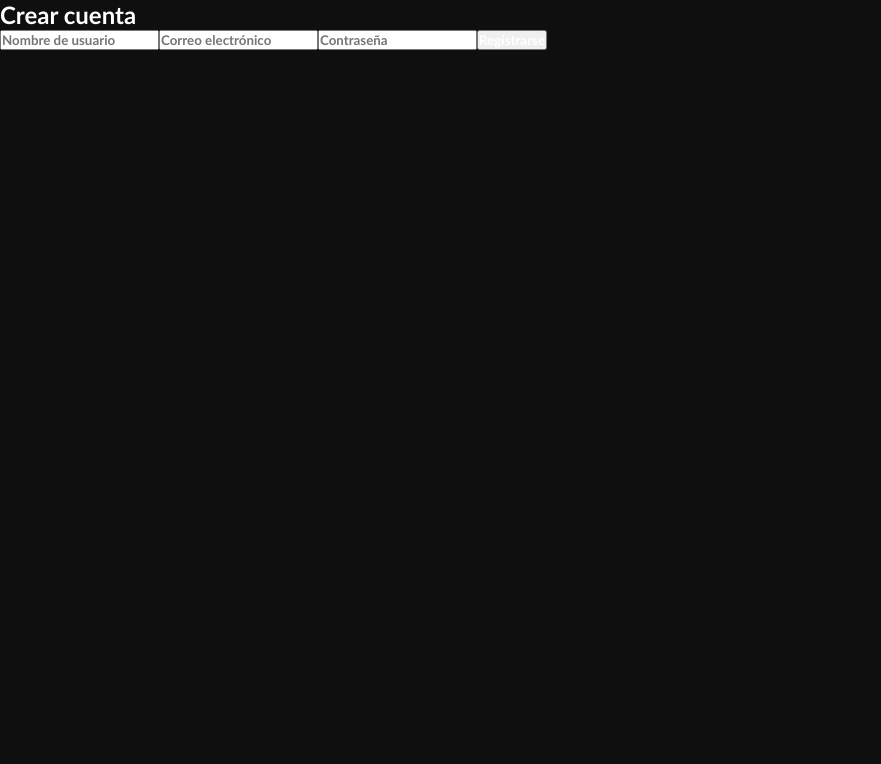
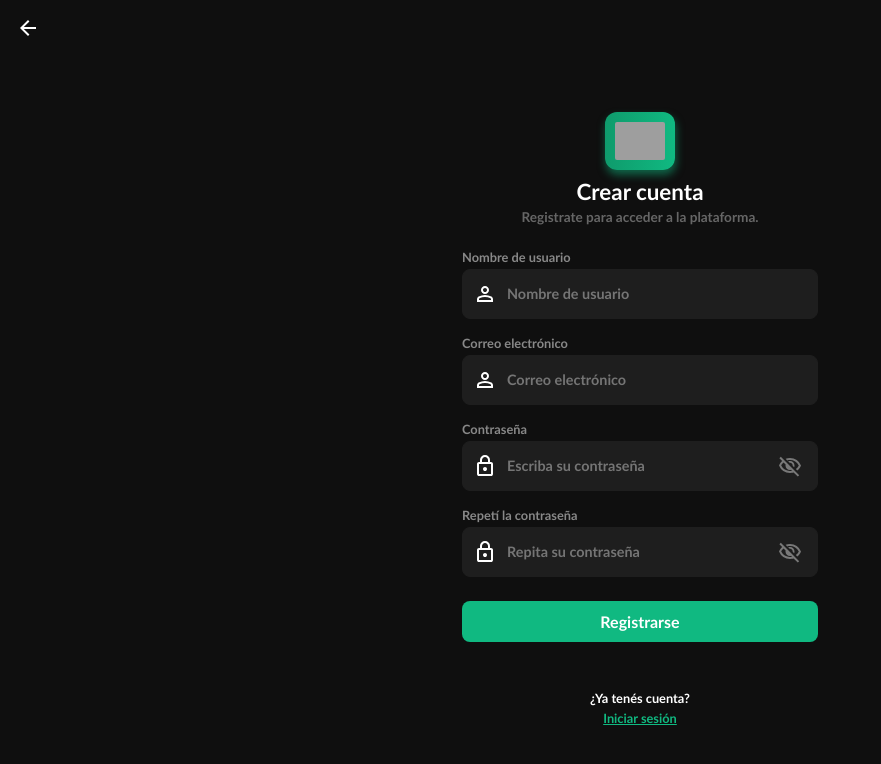
Before and after one commit to elmartuki/stremuGames-Front, a React (Vite) app: page /registro in a window 1280 px wide. Shown: the top 764 px of the page, without its empty margins (0-881 px from the left). Built offline with nearby package versions, Linux system fonts and the light colour scheme; no server answers; grey boxes are pictures that could not be loaded.

Commit message:
Style(formulario-registro): Se mejorar validaciones, estilos y experiencia de usuario en el registro

```diff
--- a/src/componets/auth/Login.jsx
+++ b/src/componets/auth/Login.jsx
@@ -9,6 +9,7 @@ import lock from "../../icons/lock.svg";
 import visibility_off from "../../icons/visibility_off.svg";
 import visibility from "../../icons/visibility.svg";
 import logoutWhite from "../../icons/logoutWhite.svg";
+import errorIcon from "../../icons/error.svg";
 
 import "../../css/parthnerPage.css";
 import "../../css/loginUsuarios.css";
@@ -24,9 +25,17 @@ export default function Login() {
   const handleSubmit = async (event) => {
     event.preventDefault();
     setErrorLogin("");
+    if (!form.usuario_email.trim() && !form.password.trim()) {
+      setErrorLogin("Escriba su usuario/email y su contraseña");
+      return;
+    }
 
-    if (!form.usuario_email.trim() || !form.password.trim()) {
-      setErrorLogin("Usuario/Email o contraseña incorrectos");
+    if (!form.usuario_email.trim()) {
+      setErrorLogin("Escriba su usuario/email");
+      return;
+    }
+    if (!form.password.trim()) {
+      setErrorLogin("Escriba su contraseña");
       return;
     }
 
@@ -143,9 +152,12 @@ export default function Login() {
                 </div>
               </div>
               {errorLogin && (
-                <p className="login-form__error login-form__error--center">
-                  {errorLogin}
-                </p>
+                <>
+                  <div className="login-form__error login-form__error--center">
+                    <img src={errorIcon} />
+                    <p>{errorLogin}</p>
+                  </div>
+                </>
               )}
 
               <button type="submit" className="login-form__submit">
@@ -158,7 +170,7 @@ export default function Login() {
 
         <footer className="login-footer">
           <p className="login-footer__text">¿Aún no tienes cuenta?</p>
-          <a href="" className="login-footer__link">
+          <a href="/registro" className="login-footer__link">
             Regístrate ahora
           </a>
         </footer>
--- a/src/componets/auth/Register.jsx
+++ b/src/componets/auth/Register.jsx
@@ -1,6 +1,14 @@
-import React, { useState } from "react";
+import React, { use, useEffect, useState } from "react";
 import clientAxios from "../../utils/clientAxios";
 import { useNavigate } from "react-router-dom";
+import "../../css/loginUsuarios.css";
+import back from "../../icons/back.svg";
+import joystick from "../../icons/joystick.svg";
+import user from "../../icons/user.svg";
+import lock from "../../icons/lock.svg";
+import visibility_off from "../../icons/visibility_off.svg";
+import visibility from "../../icons/visibility.svg";
+import errorIcon from "../../icons/error.svg";
 
 export default function Register() {
   const navigate = useNavigate();
@@ -9,27 +17,62 @@ export default function Register() {
     nombreUsuario: "",
     email: "",
     password: "",
+    repeatPassword: "",
   });
-
+  const [showMessage, setShowmessage] = useState("");
   const [error, setError] = useState("");
   const [loading, setLoading] = useState(false);
-
+  const [mostrarPassword, setMostrarPassword] = useState(false);
+  const [mostrarRepeatPassword, setMostrarRepeatPassword] = useState(false);
+  const [success, setSuccess] = useState(false);
   const handleChange = (e) => {
     setForm({
       ...form,
       [e.target.name]: e.target.value,
     });
   };
+  useEffect(() => {
+    if (!success) return;
 
+    const timeoutId = setTimeout(() => {
+      navigate("/login");
+    }, 3000);
+
+    return () => clearTimeout(timeoutId);
+  }, [success, navigate]);
   const handleSubmit = async (e) => {
     e.preventDefault();
     setError("");
 
-    if (!form.nombreUsuario || !form.email || !form.password) {
+    if (
+      !form.nombreUsuario &&
+      !form.email &&
+      !form.password &&
+      !form.repeatPassword
+    ) {
       setError("Todos los campos son obligatorios");
       return;
     }
-
+    if (!form.nombreUsuario) {
+      setError("Ingrese su usuario");
+      return;
+    }
+    if (!form.email) {
+      setError("Ingrese su email");
+      return;
+    }
+    if (!form.password) {
+      setError("Ingrese su contraseña");
+      return;
+    }
+    if (!form.repeatPassword) {
+      setError("Te falto repetir tu contraseña");
+      return;
+    }
+    if (form.password !== form.repeatPassword) {
+      setError("Las contraseñas no coinciden");
+      return;
+    }
     if (form.nombreUsuario.length < 3) {
       setError("El nombre de usuario debe tener al menos 3 caracteres");
       return;
@@ -47,17 +90,19 @@ export default function Register() {
     }
 
     try {
-      setLoading(true);
-
-      const response = await clientAxios.post("/usuarios/register", {
+      const data = {
         nombreUsuario: form.nombreUsuario.trim(),
         email: form.email.trim(),
         password: form.password,
-      });
+        repeatPassword: form.repeatPassword,
+      };
+      setLoading(true);
+
+      const response = await clientAxios.post("/usuarios/register", data);
 
       if (response.status === 201) {
-        alert("Usuario registrado correctamente");
-        navigate("/login");
+        setShowmessage("Usuario registrado correctamente");
+        setSuccess(true);
       }
     } catch (err) {
       setError(err.response?.data?.message || "Error al registrar el usuario");
@@ -67,43 +112,181 @@ export default function Register() {
   };
 
   return (
-    <section className="register-section">
-      <form className="register-form" onSubmit={handleSubmit}>
-        <h2>Crear cuenta</h2>
+    <>
+      <nav className="login-navbar">
+        <button
+          type="button"
+          className="login-navbar__back"
+          onClick={() => navigate(-1)}
+          aria-label="Volver"
+        >
+          <img src={back} alt="Volver" />
+        </button>
+      </nav>
 
+      <section className="login-section">
+        <form className="login-form" onSubmit={handleSubmit}>
+          <div className="login-card">
+            <header className="login-card__header">
+              <img className="login-card__icon" src={joystick} alt="Joystick" />
+              <h2 className="login-card__title">Crear cuenta</h2>
+              <p className="login-card__subtitle">
+                Registrate para acceder a la plataforma.
+              </p>
+            </header>
+
+            <div className="login-form__content">
+              <div className="login-form__field">
+                <label className="login-form__label">Nombre de usuario</label>
+
+                <div className="login-form__input-wrapper">
+                  <img src={user} alt="Usuario" />
                   <input
                     type="text"
                     name="nombreUsuario"
+                    className="login-form__input"
                     placeholder="Nombre de usuario"
                     value={form.nombreUsuario}
                     onChange={handleChange}
-          style={{ color: "black" }}
                   />
+                </div>
+              </div>
 
+              <div className="login-form__field">
+                <label className="login-form__label">Correo electrónico</label>
+
+                <div className="login-form__input-wrapper">
+                  <img src={user} alt="Email" />
                   <input
                     type="text"
                     name="email"
+                    className="login-form__input"
                     placeholder="Correo electrónico"
                     value={form.email}
                     onChange={handleChange}
-          style={{ color: "black" }}
+                  />
+                </div>
+              </div>
+
+              <div className="login-form__field">
+                <label className="login-form__label">Contraseña</label>
+
+                <div className="login-form__input-wrapper">
+                  <img src={lock} alt="Contraseña" />
+
+                  <input
+                    id="password"
+                    type={mostrarPassword ? "text" : "password"}
+                    className="login-form__input"
+                    placeholder="Escriba su contraseña"
+                    value={form.password}
+                    onChange={(e) =>
+                      setForm({
+                        ...form,
+                        password: e.target.value,
+                      })
+                    }
                   />
 
+                  <button
+                    type="button"
+                    className="login-form__toggle-password"
+                    onClick={() => setMostrarPassword(!mostrarPassword)}
+                    aria-label={
+                      mostrarPassword
+                        ? "Ocultar contraseña"
+                        : "Mostrar contraseña"
+                    }
+                  >
+                    <img
+                      src={mostrarPassword ? visibility : visibility_off}
+                      alt={
+                        mostrarPassword
+                          ? "Ocultar contraseña"
+                          : "Mostrar contraseña"
+                      }
+                    />
+                  </button>
+                </div>
+              </div>
+              <div className="login-form__field">
+                <label className="login-form__label">
+                  Repetí la contraseña
+                </label>
+
+                <div className="login-form__input-wrapper">
+                  <img src={lock} alt="Contraseña" />
+
                   <input
-          type="password"
-          name="password"
-          placeholder="Contraseña"
-          value={form.password}
-          onChange={handleChange}
-          style={{ color: "black" }}
+                    id="repeatPassword"
+                    type={mostrarRepeatPassword ? "text" : "password"}
+                    className="login-form__input"
+                    placeholder="Repita su contraseña"
+                    value={form.repeatPassword}
+                    onChange={(e) =>
+                      setForm({
+                        ...form,
+                        repeatPassword: e.target.value,
+                      })
+                    }
                   />
 
-        {error && <p className="form-error">{error}</p>}
+                  <button
+                    type="button"
+                    className="login-form__toggle-password"
+                    onClick={() =>
+                      setMostrarRepeatPassword(!mostrarRepeatPassword)
+                    }
+                    aria-label={
+                      mostrarRepeatPassword
+                        ? "Ocultar contraseña"
+                        : "Mostrar contraseña"
+                    }
+                  >
+                    <img
+                      src={mostrarRepeatPassword ? visibility : visibility_off}
+                      alt={
+                        mostrarRepeatPassword
+                          ? "Ocultar contraseña"
+                          : "Mostrar contraseña"
+                      }
+                    />
+                  </button>
+                </div>
+              </div>
 
-        <button type="submit" disabled={loading}>
-          {loading ? "Registrando..." : "Registrarse"}
+              {error && (
+                <div className="login-form__error login-form__error--center">
+                  <img src={errorIcon} />
+                  <p>{error}</p>
+                </div>
+              )}
+
+              {showMessage && (
+                <div className="login-form__registeredUser login-form__error--center">
+                  <img src="" alt="" />
+                  <p>{showMessage}</p>
+                </div>
+              )}
+
+              <button
+                type="submit"
+                className="login-form__submit"
+                disabled={loading}
+              >
+                <p>{loading ? "Registrando..." : "Registrarse"}</p>
               </button>
+            </div>
+          </div>
         </form>
+
+        <footer className="login-footer">
+          <p className="login-footer__text">¿Ya tenés cuenta?</p>
+          <a href="/login" className="login-footer__link">
+            Iniciar sesión
+          </a>
+        </footer>
       </section>
+    </>
   );
 }
--- a/src/componets/messages/ModalMessage.jsx
+++ b/src/componets/messages/ModalMessage.jsx
@@ -14,7 +14,7 @@ export default function ModalMessage() {
         <article
           className="modal"
           style={{
-            border: type === "success" ? "2px solid #2ab600" : "2px solid red",
+            border: type === "success" ? "2px solid #747574" : "2px solid red",
           }}
         >
           <div className="modal_header">
```
Also changed, not shown: src/css/loginUsuarios.css (+23 -4 lines), src/icons/error.svg (added), 1 other file (tests, documents, lock files or other folders). Lines whose indentation alone changed are shown as unchanged.
